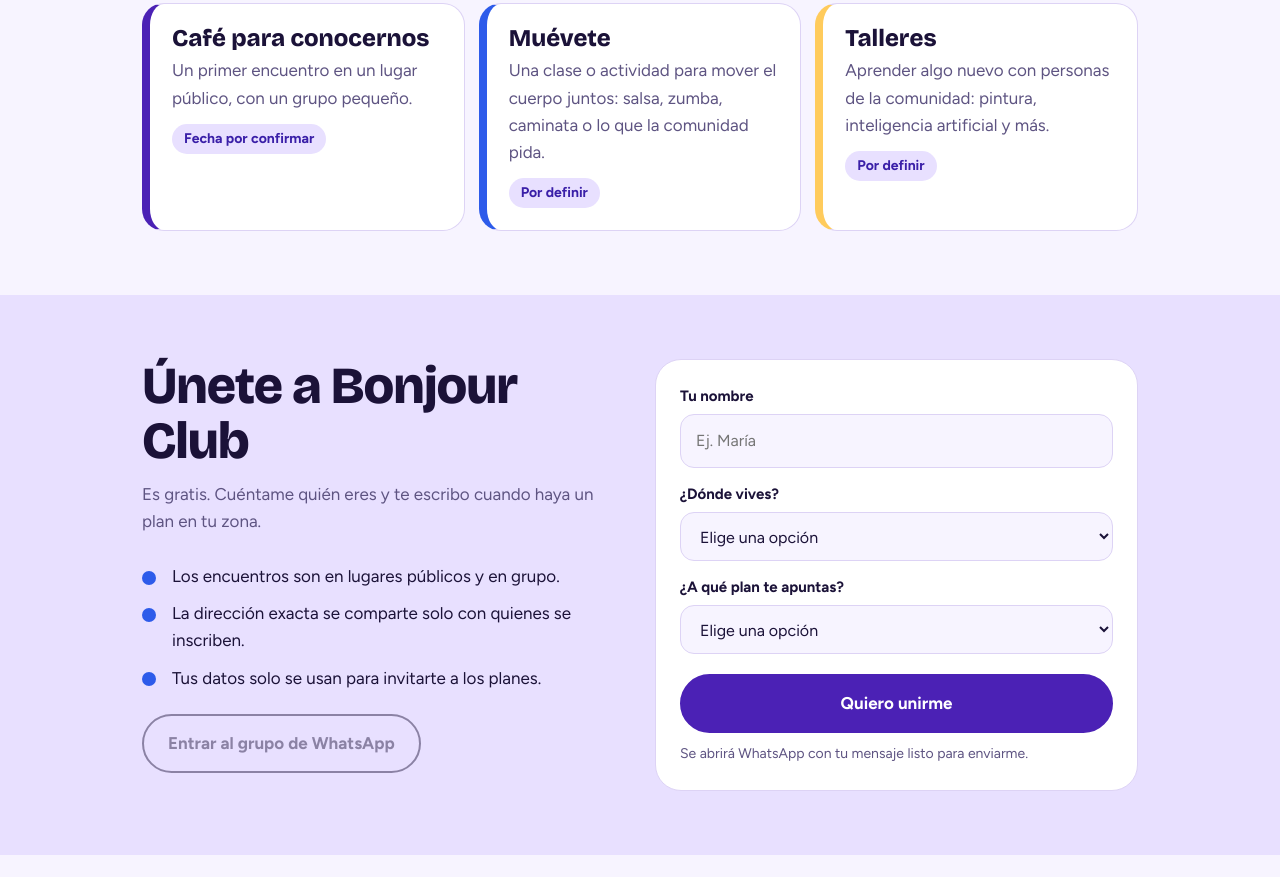
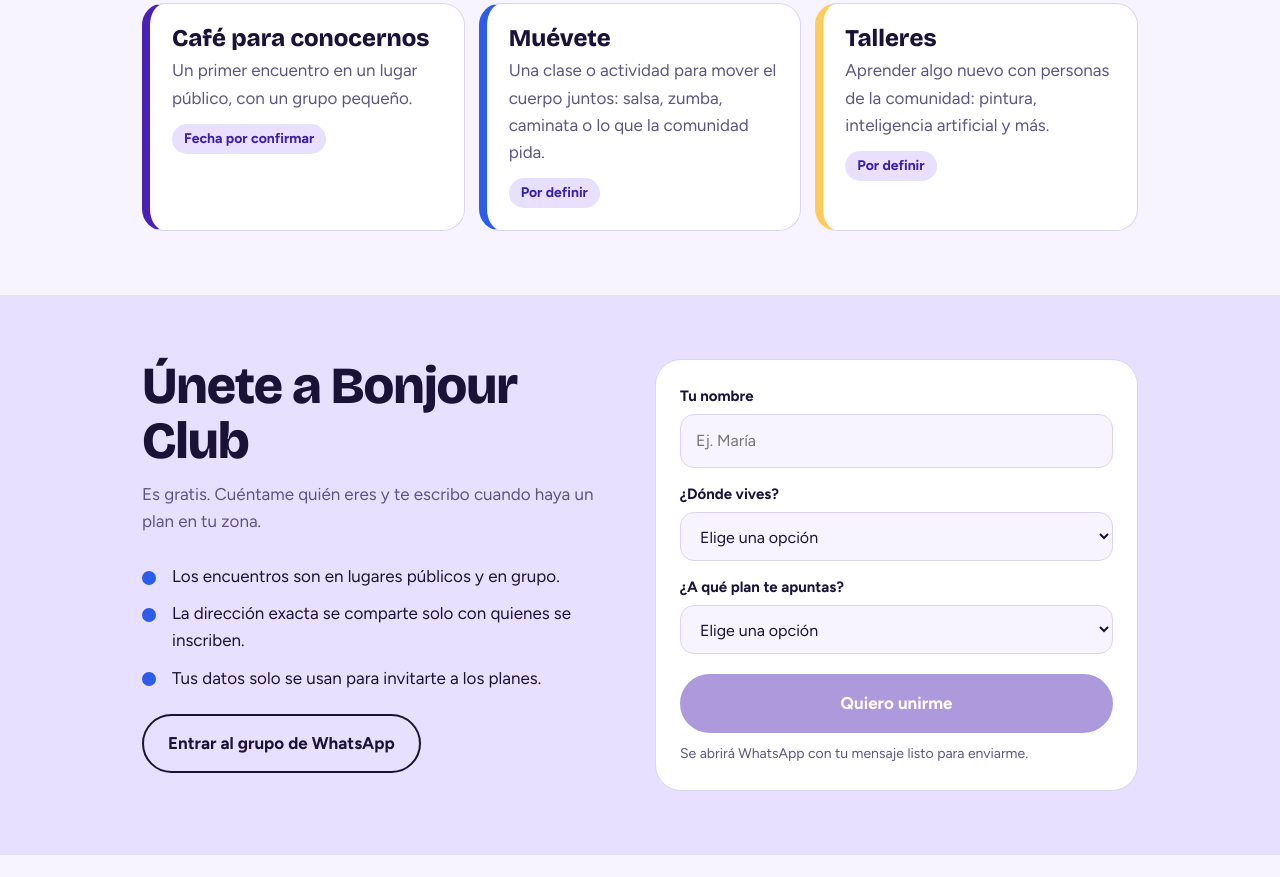
Before and after one commit to Bonjour-libia/bonjour-libia, a plain HTML site: page index.html in a window 1280 px wide. Shown: the part 1920-2797 px from the top of the page. Drawn offline with nearby package versions, Linux system fonts and the light colour scheme.

Commit message:
Update index.html

```diff
--- a/index.html
+++ b/index.html
@@ -189,8 +189,8 @@ footer a{font-weight:700}
 <script>
 /* Libia: pega aquí tus enlaces. Lo que dejes vacío se desactiva solo. */
 var CONFIG = {
-  WHATSAPP_NUMERO: "525520337764",
-  WHATSAPP_GRUPO: "",   /* https://chat.whatsapp.com/... */
+  WHATSAPP_NUMERO: "",
+  WHATSAPP_GRUPO: "https://chat.whatsapp.com/Br1XxdI2PCqJTqc7N6XgPC?s=cl&p=i&iam=2",   /* https://chat.whatsapp.com/... */
   INSTAGRAM: "https://www.instagram.com/bonjourlibia"
 };
 
```
